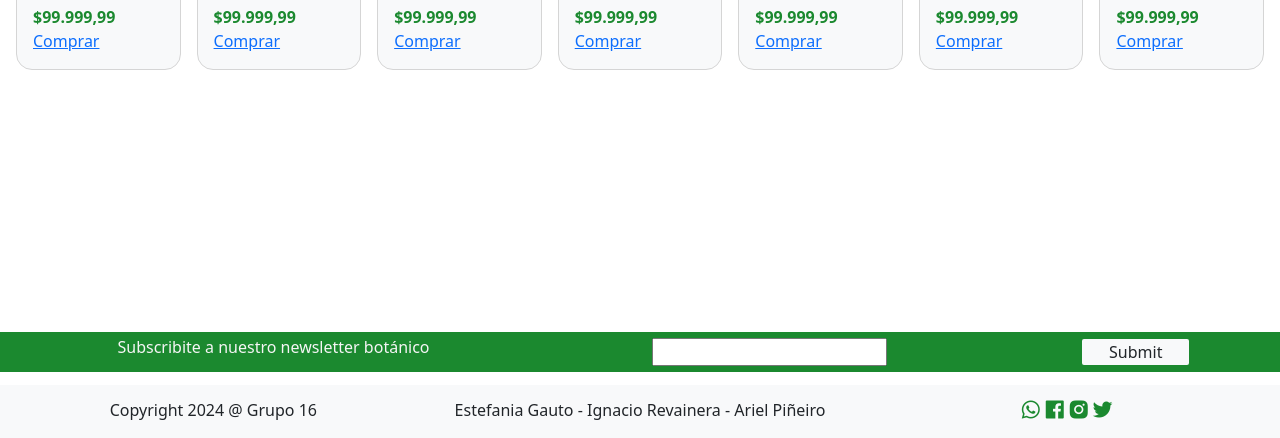
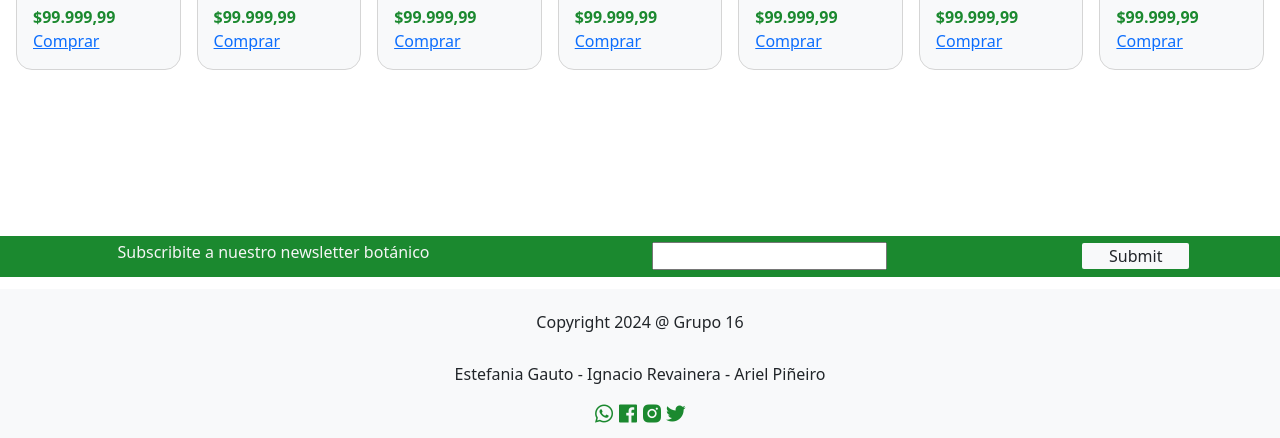
Before and after one commit to ignaciorevainera/cac-python-24264-g16, a plain HTML site: page index.html in a window 1280 px wide. Shown: the part 362-800 px from the top of the page. Drawn offline with nearby package versions, Linux system fonts and the light colour scheme.

Commit message:
modificado estilo del footer

```diff
--- a/css/styles.css
+++ b/css/styles.css
@@ -84,11 +84,13 @@ footer {
 	background-color: var(--background);
 	color: var(--text-dark);
 	display: flex;
-	flex-direction: row;
+	flex-direction: column;
 	align-items: center;
-	/*
-	justify-content: space-around;
-*/
+	padding: 0.5rem 1.5rem;
+	text-align: center;
+
+	/* 	justify-content: space-around;
+ */
 }
 
 footer div {
```
